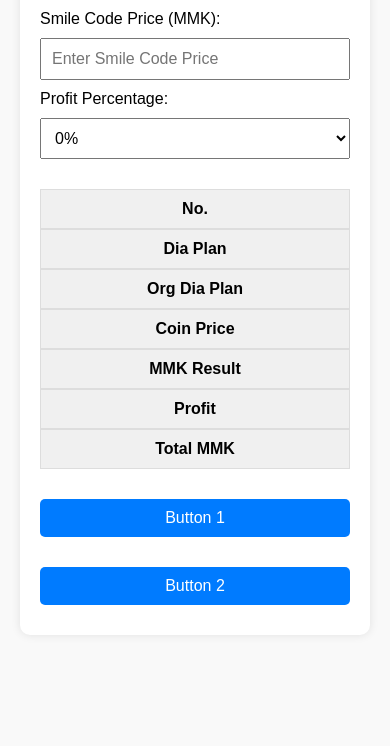
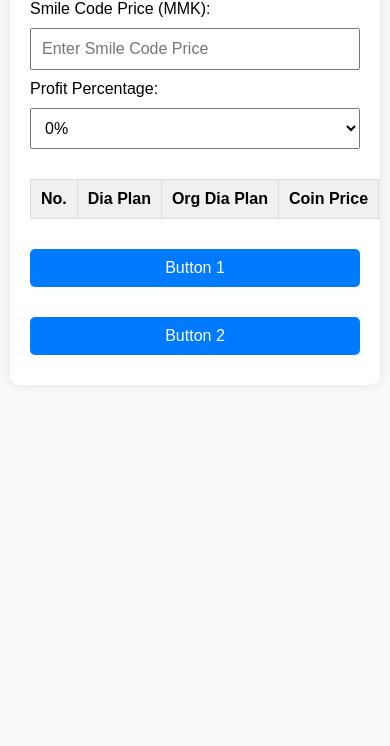
Before and after one commit to hahuio/smileCalc, a plain HTML site: page index.html in a window 390 px wide. Shown: the part 98-844 px from the top of the page. Drawn offline with Linux system fonts and the light colour scheme.

Commit message:
Refactor CSS styles for improved layout and responsiveness

```diff
--- a/index.html
+++ b/index.html
@@ -8,8 +8,10 @@
     body {
       font-family: Arial, sans-serif;
       background: #f9f9f9;
-      padding: 20px;
+      padding: 10px;
       margin: 0;
+      max-width: 100%;
+      overflow-x: auto;
     }
     .container {
       max-width: 800px;
@@ -18,6 +20,7 @@
       padding: 20px;
       border-radius: 10px;
       box-shadow: 0 0 10px rgba(0,0,0,0.1);
+      overflow-x: auto;
     }
     input, select, button {
       padding: 10px;
@@ -55,7 +58,7 @@
       cursor: pointer;
     }
 
-    @media (min-width: 600px) {
+    /* @media (min-width: 600px) {
       .buttons {
         flex-direction: row;
       }
@@ -65,7 +68,7 @@
       table, thead, tbody, th, td, tr {
         display: block;
         font-size: 16px;
-      }
+      } */
       /* thead tr {
         display: none;
       }
```
